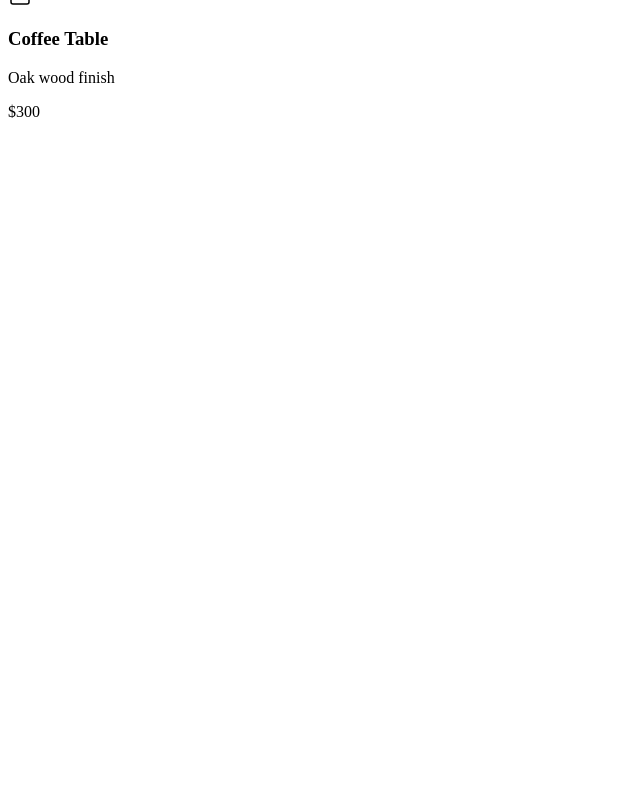
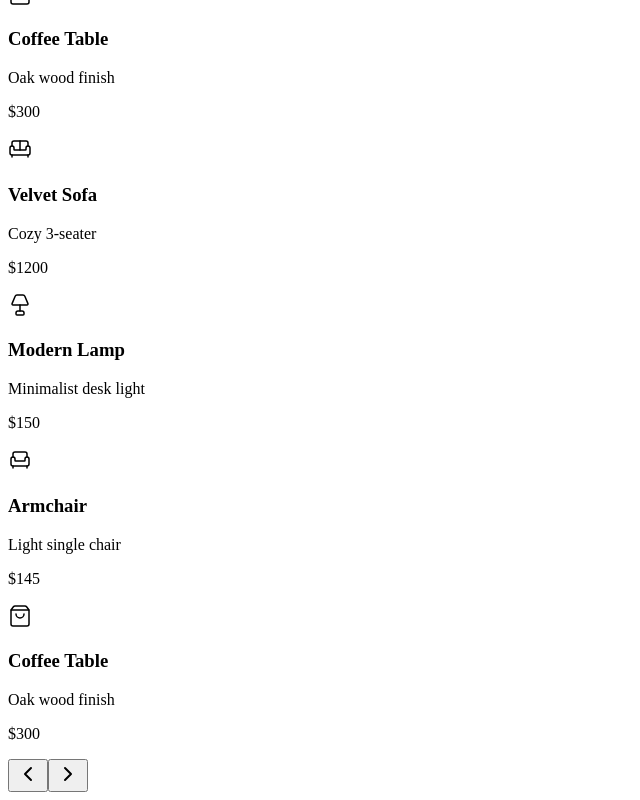
Before and after one commit to DieuNN/e-commerce-nextjs, a Next.js app: page / in a window 1280 px wide. Shown: the part 1293-2093 px from the top of the page, without its empty margins (0-640 px from the left). Before the commit the page ends 1430 px from the top, so only its background shows below. Built offline with nearby package versions, Linux system fonts and the light colour scheme.

Commit message:
feat: Add horizontal scrolling and custom scrollbar to PopularProducts

```diff
--- a/app/components/PopularProducts.tsx
+++ b/app/components/PopularProducts.tsx
@@ -1,18 +1,59 @@
-import React from 'react';
-import { ShoppingBag, Armchair, Lamp, Sofa } from 'lucide-react';
+'use client';
+
+import React, { useRef, useState, useEffect } from 'react';
+import { ShoppingBag, Armchair, Lamp, Sofa, ChevronLeft, ChevronRight } from 'lucide-react';
 
 const products = [
   { id: 1, name: 'Velvet Sofa', description: 'Cozy 3-seater', price: '$1200', icon: Sofa },
   { id: 2, name: 'Modern Lamp', description: 'Minimalist desk light', price: '$150', icon: Lamp },
   { id: 3, name: 'Armchair', description: 'Light single chair', price: '$145', icon: Armchair },
   { id: 4, name: 'Coffee Table', description: 'Oak wood finish', price: '$300', icon: ShoppingBag },
+  { id: 5, name: 'Velvet Sofa', description: 'Cozy 3-seater', price: '$1200', icon: Sofa },
+  { id: 6, name: 'Modern Lamp', description: 'Minimalist desk light', price: '$150', icon: Lamp },
+  { id: 7, name: 'Armchair', description: 'Light single chair', price: '$145', icon: Armchair },
+  { id: 8, name: 'Coffee Table', description: 'Oak wood finish', price: '$300', icon: ShoppingBag },
 ];
 
 export default function PopularProducts() {
+  const scrollContainerRef = useRef<HTMLDivElement>(null);
+  const [scrollProgress, setScrollProgress] = useState(0);
+
+  const handleScroll = () => {
+    if (scrollContainerRef.current) {
+      const { scrollLeft, scrollWidth, clientWidth } = scrollContainerRef.current;
+      const maxScroll = scrollWidth - clientWidth;
+      const progress = maxScroll > 0 ? (scrollLeft / maxScroll) * 100 : 0;
+      setScrollProgress(progress);
+    }
+  };
+
+  const scroll = (direction: 'left' | 'right') => {
+    if (scrollContainerRef.current) {
+      const { clientWidth } = scrollContainerRef.current;
+      const scrollAmount = clientWidth / 2; // Scroll half a screen width
+      scrollContainerRef.current.scrollBy({
+        left: direction === 'right' ? scrollAmount : -scrollAmount,
+        behavior: 'smooth',
+      });
+    }
+  };
+
+  useEffect(() => {
+    const container = scrollContainerRef.current;
+    if (container) {
+      container.addEventListener('scroll', handleScroll);
+      // Wait a tick to ensure layout is ready
+      const timeoutId = setTimeout(() => handleScroll(), 0);
+      return () => {
+        container.removeEventListener('scroll', handleScroll);
+        clearTimeout(timeoutId);
+      };
+    }
+  }, []);
+
   return (
     <section className="hidden lg:block relative w-full overflow-hidden bg-white">
       {/* Background Image Placeholder */}
-      {/* 926x1098, absolute 50% outside (left side) */}
       <div
         className="absolute top-1/2 -translate-y-1/2 left-[-463px] w-[926px] h-[1098px] bg-[#E0EFF6] opacity-50 flex items-center justify-center pointer-events-none"
         style={{ borderRadius: '0 50% 50% 0' }}
@@ -23,11 +64,22 @@ export default function PopularProducts() {
       <div className="w-full max-w-[1920px] mx-auto px-[150px] py-20 relative z-10">
         <h2 className="text-[#07484A] font-serif text-[64px] font-normal mb-16 tracking-wide text-center">Popular Products</h2>
 
-        <div className="grid grid-cols-4 gap-8">
-          {products.map((product) => {
+        {/* Scrollable Container */}
+        <div
+          ref={scrollContainerRef}
+          className="flex gap-8 overflow-x-auto pb-8 snap-x snap-mandatory no-scrollbar"
+          style={{
+            scrollbarWidth: 'none',
+            msOverflowStyle: 'none',
+          }}
+        >
+          {products.map((product, index) => {
             const Icon = product.icon;
             return (
-              <div key={product.id} className="group bg-[#CAF3E5] rounded-[30px] p-8 hover:shadow-xl transition-all duration-300 h-[460px] flex flex-col justify-between">
+              <div
+                key={`${product.id}-${index}`}
+                className="flex-shrink-0 w-[calc(25%-24px)] min-w-[300px] snap-start group bg-[#CAF3E5] rounded-[30px] p-8 hover:shadow-xl transition-all duration-300 h-[460px] flex flex-col justify-between"
+              >
                 <div className="flex-1 flex items-center justify-center">
                     {/* Placeholder for product image - using Icon */}
                     <Icon className="w-40 h-40 text-[#1F4B43] drop-shadow-sm" strokeWidth={1.5} />
@@ -41,6 +93,39 @@ export default function PopularProducts() {
             );
           })}
         </div>
+
+        {/* Custom Scrollbar & Controls */}
+        <div className="mt-8 relative h-[70px] w-full flex flex-col justify-end">
+             {/* Track */}
+             <div className="absolute top-[6px] left-0 right-0 h-[6px] bg-[#07484A]"></div>
+
+             {/* Thumb */}
+             <div
+                 className="absolute top-[3px] h-[12px] bg-[#70908B]"
+                 style={{
+                     width: '120px',
+                     left: `calc(${scrollProgress}% - ${scrollProgress / 100 * 120}px)`
+                 }}
+             ></div>
+
+             {/* Buttons (Bottom Right) */}
+             <div className="flex justify-end gap-6 mt-4 pr-0">
+                <button
+                    onClick={() => scroll('left')}
+                    className="w-[40px] h-[40px] rounded-full bg-[#E0EFF6] flex items-center justify-center hover:opacity-80 transition-opacity"
+                    aria-label="Scroll Left"
+                >
+                    <ChevronLeft className="text-[#07484A] w-6 h-6" />
+                </button>
+                <button
+                    onClick={() => scroll('right')}
+                    className="w-[40px] h-[40px] rounded-full bg-[#F9D9DA] flex items-center justify-center hover:opacity-80 transition-opacity"
+                    aria-label="Scroll Right"
+                >
+                    <ChevronRight className="text-[#07484A] w-6 h-6" />
+                </button>
+             </div>
+        </div>
       </div>
     </section>
   );
```
